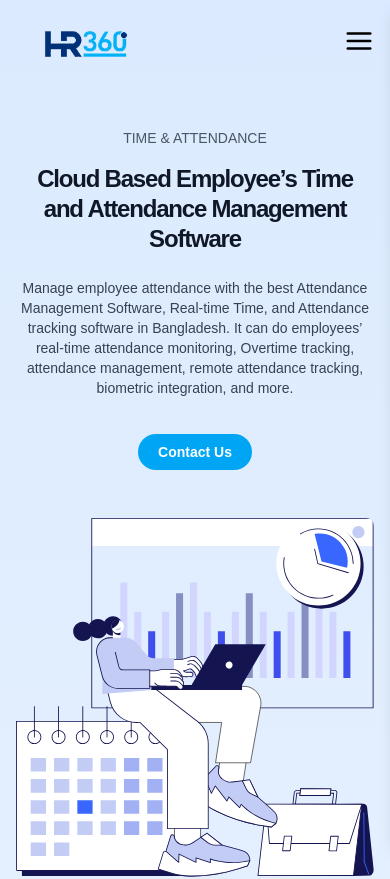
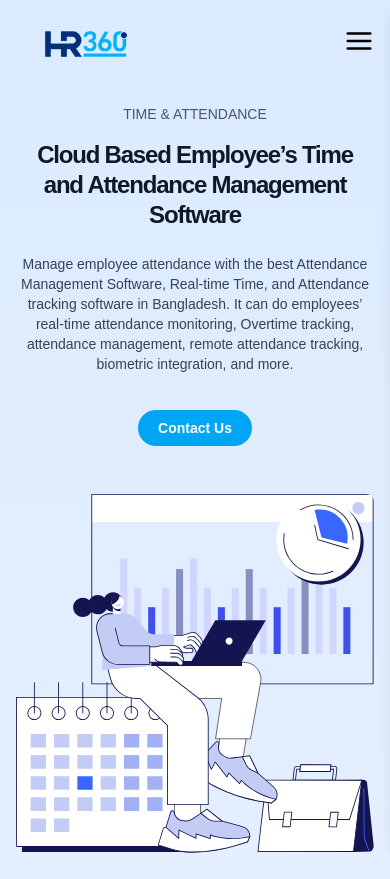
Before and after one commit to Naimul-Islam20/HR360-, a Next.js app: page /products/attendance-management in a window 390 px wide. Shown: the top 879 px of the page. Built offline with nearby package versions, Linux system fonts and the light colour scheme.

Commit message:
responsive

```diff
--- a/src/app/products/attendance-management/page.js
+++ b/src/app/products/attendance-management/page.js
@@ -53,10 +53,11 @@
 const Page = () => {
   return (
     <section className="py-16 bg-gradient-to-b from-blue-100 via-blue-50 to-white">
-      <div className="space-y-20 px-4 md:px-42">
+      {/* ✅ Responsive padding for all devices */}
+      <div className="space-y-20 px-4 sm:px-6 md:px-10 lg:px-24 xl:px-36 2xl:px-48">
 
         {/* Hero Section */}
-        <div className="flex flex-col md:flex-row pt-16 items-center gap-6 md:gap-10">
+        <div className="flex flex-col md:flex-row pt-10 md:pt-16 items-center gap-6 md:gap-10">
           <div className="flex-1 space-y-6 text-center md:text-left">
             <p className="text-sm md:text-base font-medium text-gray-600">
               TIME & ATTENDANCE
```
